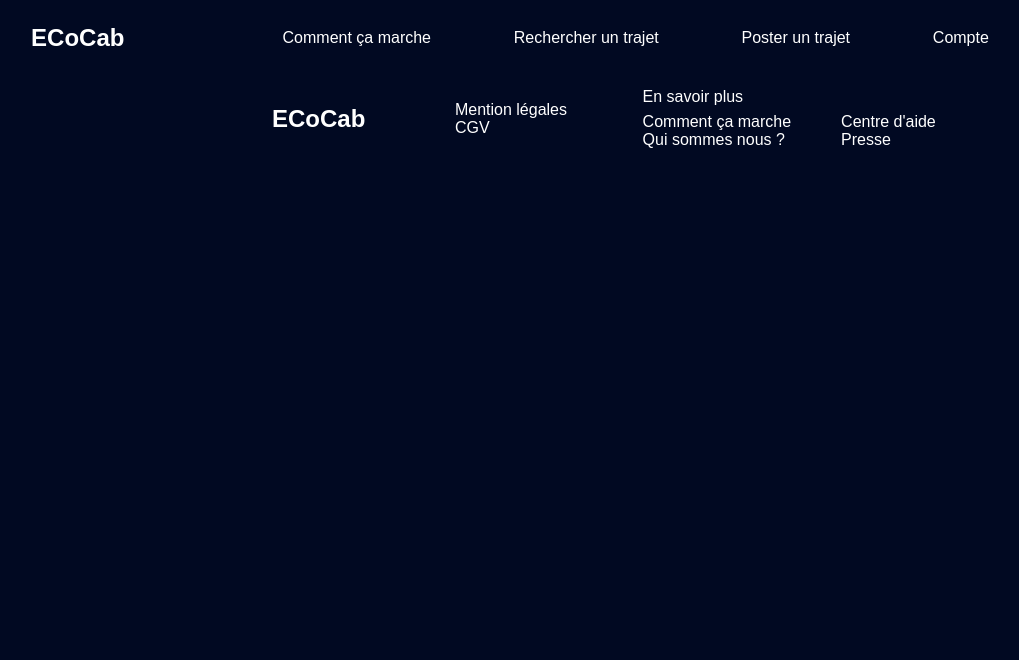
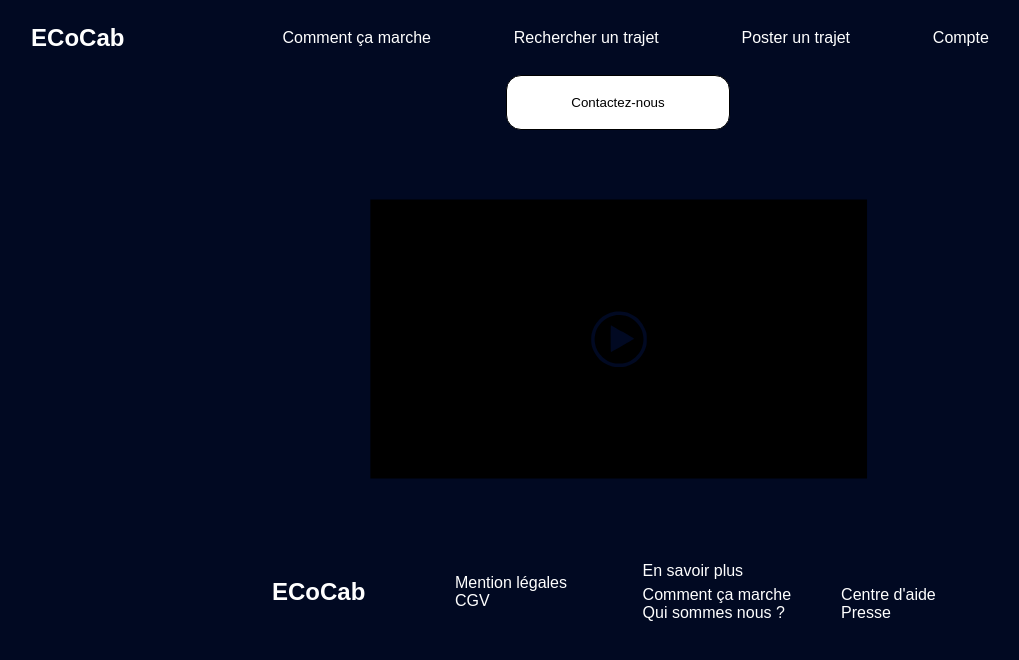
Before and after one commit to Julesc002/Stage-Ecocab, a React (Create React App) app: page /PosterUnTrajet in a window 1280 px wide. Shown: the top 660 px of the page, without its empty margins (22-1041 px from the left). Built offline with nearby package versions, Linux system fonts and the light colour scheme; a web font is replaced by a local one.

Commit message:
Components boutonContact et videoPlaceholder

```diff
--- a/src/App.js
+++ b/src/App.js
@@ -4,6 +4,7 @@ import { Routes, Route } from 'react-router-dom';
 import Home from './pages/Home';
 import PageDeTest from './pages/PageDeTest';
 import Layout from './components/Layout';
+import PosterUnTrajet from './pages/PosterUnTrajet';
 
 
 const App = () => {
@@ -14,7 +15,7 @@ const App = () => {
         <Route path='/' element={<Home />} />
         <Route path='/CommentCaMarche' element={<PageDeTest />} />
         <Route path='/RechercherUnTrajet' />
-        <Route path='/PosterUnTrajet' />
+        <Route path='/PosterUnTrajet' element={<PosterUnTrajet />}/>
         <Route path='/Compte' />
       </Routes>
     </Layout>
--- /dev/null
+++ b/src/components/BoutonContact.js
@@ -0,0 +1,11 @@
+import React from 'react';
+
+const BoutonContact = () => {
+    return (
+        <>
+            <button className='boutonContact'>Contactez-nous</button>
+        </>
+    );
+};
+
+export default BoutonContact;
--- a/src/components/Layout.js
+++ b/src/components/Layout.js
@@ -5,13 +5,17 @@ import Footer from './Footer'
 
 const Layout = ({ children }) => {
     return (
-        <div>
-            <Nav />
-                <div className="container">
-                    { children }
-                </div>
-            <Footer />
-        </div>
+        <>
+            <header>
+                <Nav />
+            </header>
+            <main className="container">
+                {children}
+            </main>
+            <footer>
+                <Footer />
+            </footer>
+        </>
     );
 };
 
--- a/src/components/Nav.js
+++ b/src/components/Nav.js
@@ -15,16 +15,16 @@ const Nav = () => {
                 <h1 className='navigationMenu_titleApp'> ECoCab </h1>
             </NavLink>
             <ul className='navigationMenu_links'>
-                <NavLink to="/HowItWorks">
+                <NavLink to="/CommentCaMarche">
                     <li className='navigationMenu_links_item navigationMenu_links_slideInDown1'> Comment ça marche </li>
                 </NavLink>
-                <NavLink to="/SearchRides">
+                <NavLink to="/RechercherUnTrajet">
                     <li className='navigationMenu_links_item navigationMenu_links_slideInDown2'> Rechercher un trajet </li>
                 </NavLink>
-                <NavLink to="/PostARide">
+                <NavLink to="/PosterUnTrajet">
                     <li className='navigationMenu_links_item navigationMenu_links_slideInDown3'> Poster un trajet </li>
                 </NavLink>
-                <NavLink to="/Account">
+                <NavLink to="/Compte">
                     <li className='navigationMenu_links_item navigationMenu_links_slideInDown4'> Compte </li>
                 </NavLink>
             </ul>
--- /dev/null
+++ b/src/components/VideoExplication.js
@@ -0,0 +1,12 @@
+import React from 'react';
+import videoPlaceholder from './videoPlaceholder.svg';
+
+const VideoExplication = () => {
+    return (
+        <>
+            <img className='videoPlaceholder' src={videoPlaceholder} alt='video explication placeholder'></img>
+        </>
+    );
+};
+
+export default VideoExplication;
--- /dev/null
+++ b/src/pages/PosterUnTrajet.js
@@ -0,0 +1,14 @@
+import React from 'react';
+import BoutonContact from '../components/BoutonContact';
+import VideoExplication from '../components/VideoExplication';
+
+const PosterUnTrajet = () => {
+    return (
+        <article className='conteneurPosterUnTrajet'>
+            <BoutonContact />
+            <VideoExplication />
+        </article>
+    );
+};
+
+export default PosterUnTrajet;
--- a/src/styles/_settings.css
+++ b/src/styles/_settings.css
@@ -25,3 +25,7 @@
 body {
     font-family: 'Outfit', sans-serif;
 }
+
+main {
+    color: white;
+}
--- a/src/styles/app.css
+++ b/src/styles/app.css
@@ -3,7 +3,10 @@
 
 /* Import Pages*/
 @import url("./pages/_home.css");
+@import url("./pages/_posterUnTrajet.css");
 
 /* Import Components*/
 @import url("./components/_nav.css");
 @import url("./components/_footer.css");
+@import url("./components/_boutonContact.css");
+@import url("./components/_videoExplication.css");
--- /dev/null
+++ b/src/styles/components/_boutonContact.css
@@ -0,0 +1,11 @@
+.boutonContact {
+    background-color: white;
+    color: black;
+    border-radius: 15px;
+    padding: 10px 20px;
+    border: 1px solid black;
+    padding-top: 1.5%;
+    padding-bottom: 1.5%;
+    padding-left: 5%;
+    padding-right: 5%;
+  }
--- /dev/null
+++ b/src/styles/components/_videoExplication.css
@@ -0,0 +1,5 @@
+.videoPlaceholder {
+    width: 40vw;
+    height: auto;
+    margin: 5%;
+}
--- /dev/null
+++ b/src/styles/pages/_posterUnTrajet.css
@@ -0,0 +1,6 @@
+.conteneurPosterUnTrajet {
+    display: flex;
+    flex-direction: column;
+    justify-content: center;
+    align-items: center;
+}
```
Also changed, not shown: src/components/videoPlaceholder.svg (added).
